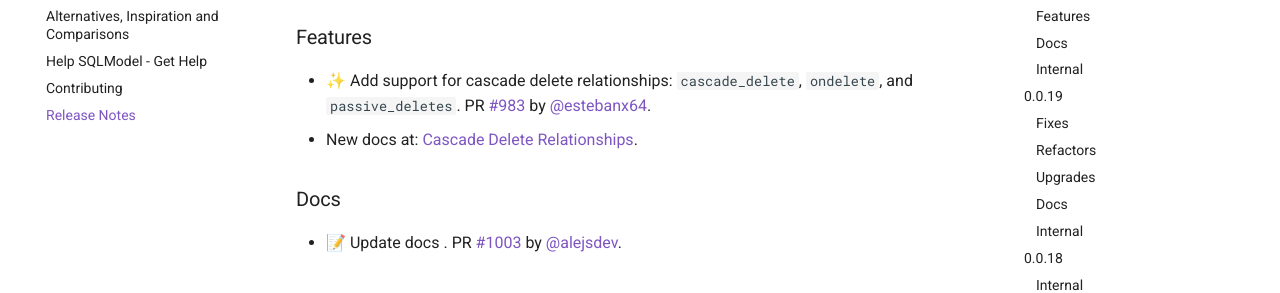
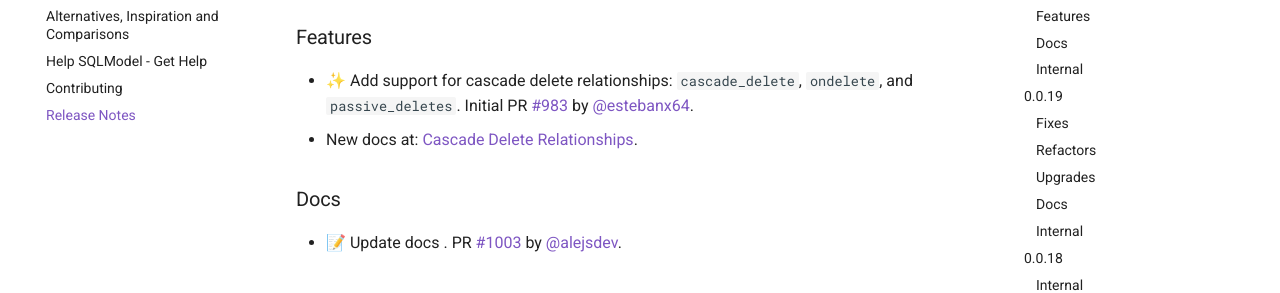
Before and after one commit to sztrakabalint/fastapi-sqlmodel, an MkDocs documentation site: the page built from docs/release-notes.md, in a window 1280 px wide and 900 px high. Shown: the part 284-577 px from the top of the window. Built offline with MkDocs 1.6.1 and Material for MkDocs 9.7.7, drawn with Linux system fonts in a browser that asks for light colours; comment, search, counter and statistics services are not loaded.

Commit message:
📝 Tweak release notes

```diff
--- a/docs/release-notes.md
+++ b/docs/release-notes.md
@@ -6,7 +6,7 @@
 
 ### Features
 
-* ✨ Add support for cascade delete relationships: `cascade_delete`, `ondelete`, and `passive_deletes`. PR [#983](https://github.com/tiangolo/sqlmodel/pull/983) by [@estebanx64](https://github.com/estebanx64).
+* ✨ Add support for cascade delete relationships: `cascade_delete`, `ondelete`, and `passive_deletes`. Initial PR [#983](https://github.com/tiangolo/sqlmodel/pull/983) by [@estebanx64](https://github.com/estebanx64).
   * New docs at: [Cascade Delete Relationships](https://sqlmodel.tiangolo.com/tutorial/relationship-attributes/cascade-delete-relationships/).
 
 ### Docs
```
